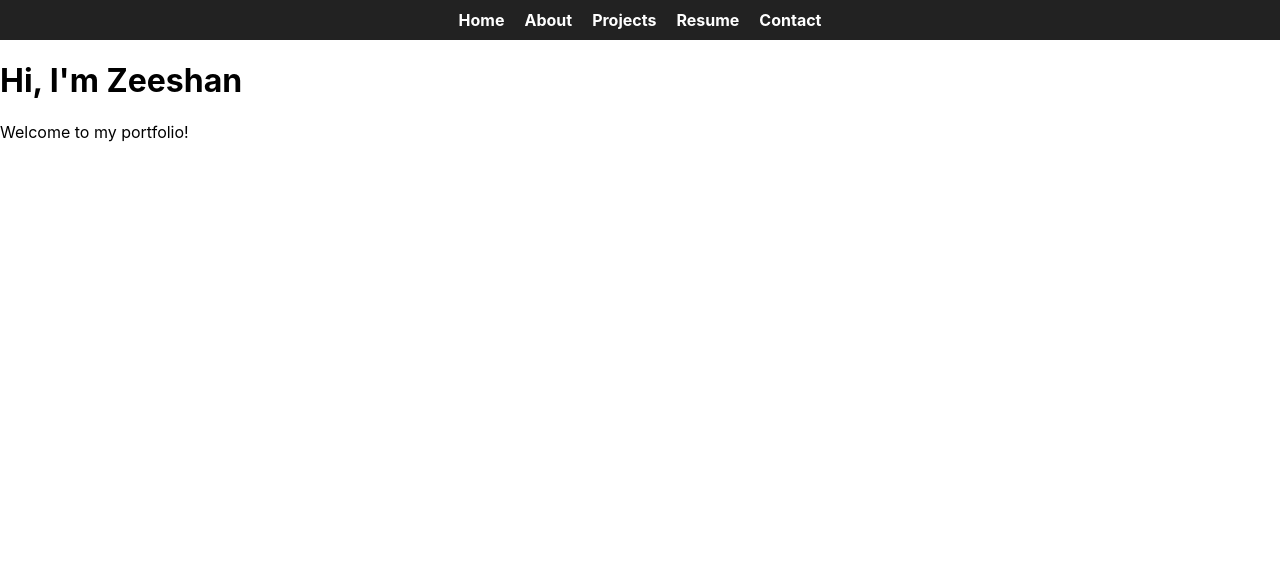
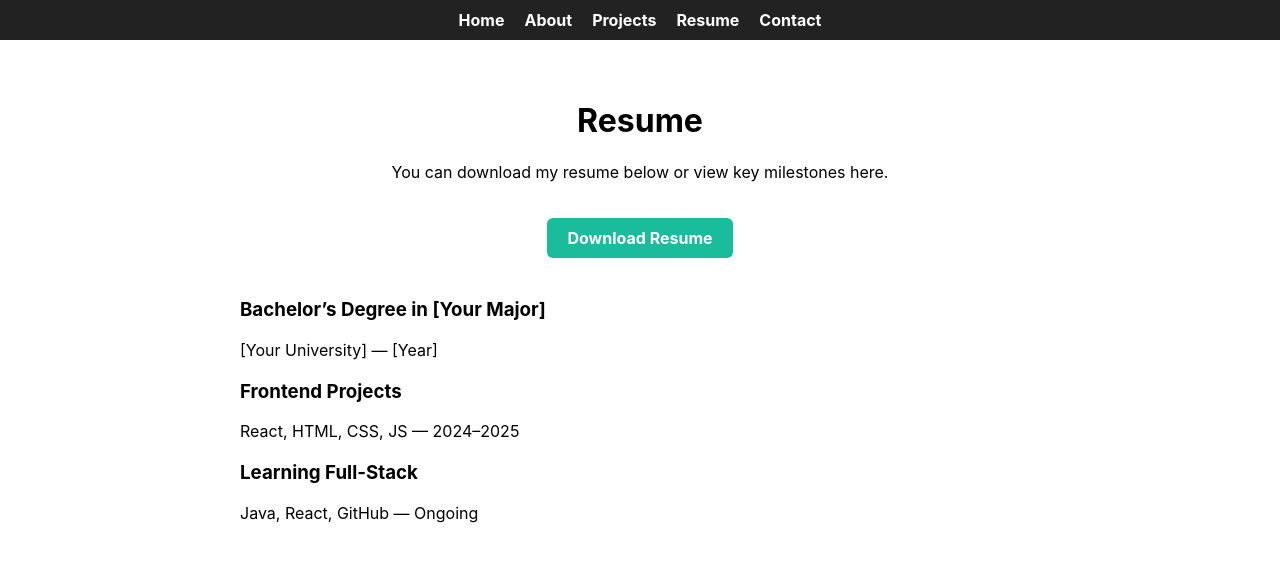
Before and after one commit to Zeeshan0610/zeeshan-portfolio, a React (Create React App) app: page /resume in a window 1280 px wide. Shown: the top 562 px of the page. Built offline with nearby package versions, Linux system fonts and the light colour scheme.

Commit message:
Added Resume page with download button and timeline

```diff
--- /dev/null
+++ b/src/pages/Resume.css
@@ -0,0 +1,31 @@
+.resume-container {
+  max-width: 800px;
+  margin: 0 auto;
+  padding: 40px 20px;
+  text-align: center;
+}
+
+.download-btn {
+  display: inline-block;
+  margin-top: 20px;
+  padding: 10px 20px;
+  background-color: #1abc9c;
+  color: white;
+  border: none;
+  border-radius: 6px;
+  text-decoration: none;
+  font-weight: bold;
+}
+
+.download-btn:hover {
+  background-color: #148f77;
+}
+
+.timeline {
+  margin-top: 40px;
+  text-align: left;
+}
+
+.timeline-item {
+  margin-bottom: 20px;
+}
--- a/src/pages/Resume.jsx
+++ b/src/pages/Resume.jsx
@@ -1,8 +1,33 @@
+import "./Resume.css";
+
 function Resume() {
   return (
-    <div>
-      <h1>Hi, I'm Zeeshan</h1>
-      <p>Welcome to my portfolio!</p>
+    <div className="resume-container">
+      <h1>Resume</h1>
+      <p>You can download my resume below or view key milestones here.</p>
+
+      <a
+        href="/Zeeshan_Resume.pdf"
+        download
+        className="download-btn"
+      >
+        Download Resume
+      </a>
+
+      <div className="timeline">
+        <div className="timeline-item">
+          <h3>Bachelor’s Degree in [Your Major]</h3>
+          <p>[Your University] — [Year]</p>
+        </div>
+        <div className="timeline-item">
+          <h3>Frontend Projects</h3>
+          <p>React, HTML, CSS, JS — 2024–2025</p>
+        </div>
+        <div className="timeline-item">
+          <h3>Learning Full-Stack</h3>
+          <p>Java, React, GitHub — Ongoing</p>
+        </div>
+      </div>
     </div>
   );
 }
```
Also changed, not shown: 1 other file (tests, documents, lock files or other folders).
